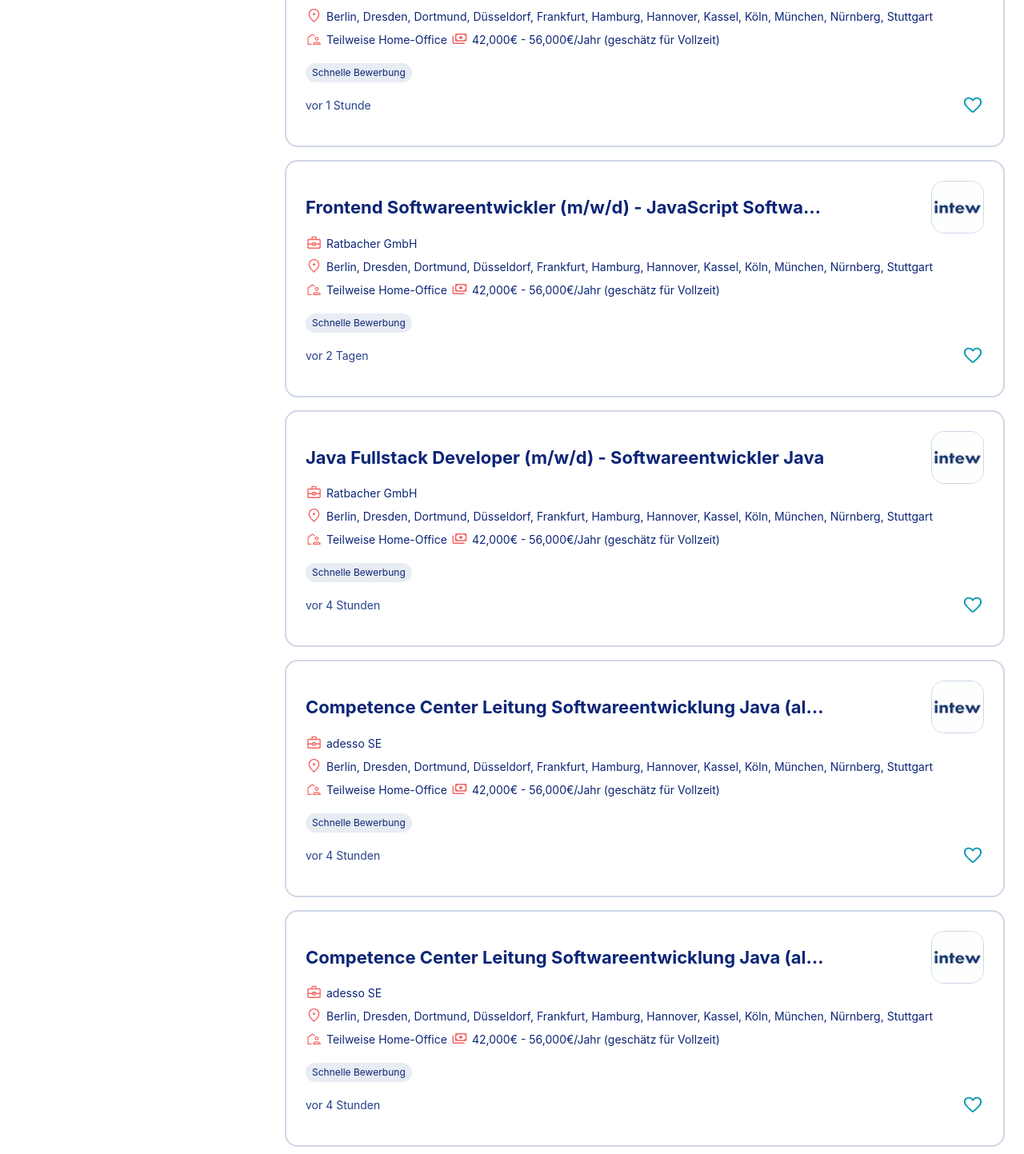
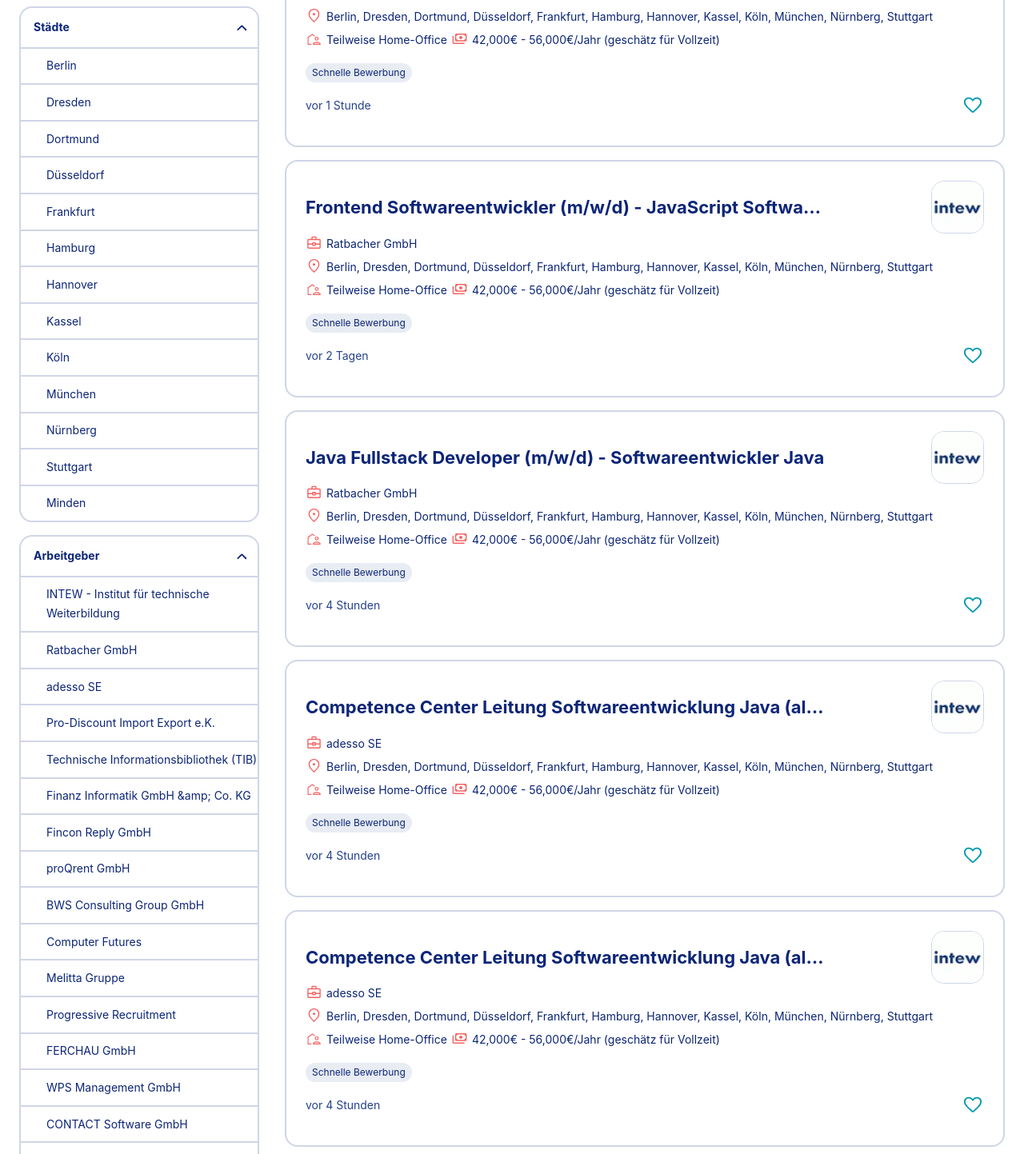
Before and after one commit to MyNameIsCarsten/react-stepstone, a React (Create React App) app: page / in a window 1280 px wide. Shown: the part 636-2079 px from the top of the page at 80% size. Built offline with nearby package versions, Linux system fonts and the light colour scheme.

Commit message:
Added cities and employer filter

```diff
--- a/src/components/jobcard/jobsSlice.ts
+++ b/src/components/jobcard/jobsSlice.ts
@@ -437,6 +437,14 @@
           return new Date(a.date).getTime() - new Date(b.date).getTime();
         });
       }
+
+      if(state.currentFilters['Städte']){
+        state.currentJobs = state.currentJobs.filter(j => j.cities.includes(state.currentFilters['Städte']))
+      }
+
+      if(state.currentFilters['Arbeitgeber']){
+        state.currentJobs = state.currentJobs.filter(j => j.employer.includes(state.currentFilters['Arbeitgeber']))
+      }
     },
 
     setSearch(state, action: PayloadAction<{
--- a/src/components/leftcontent/LeftContent.tsx
+++ b/src/components/leftcontent/LeftContent.tsx
@@ -51,6 +51,15 @@
 const LeftContent: React.FC = () => {
 
   const currentFilters = useSelector((state: RootState) => state.jobs.currentFilters)
+  const currentjobs = useSelector((state: RootState) => state.jobs.currentJobs)
+  const jobsArray: string[][] = currentjobs.map((j) => j.cities);
+  const concatenatedJobsArray: string[] = ([] as string[]).concat(...jobsArray);
+  const uniqueJobArray: string[] = [...new Set(concatenatedJobsArray)];
+
+  const employerArray = currentjobs.map((j) => j.employer);
+  const concatenatedEmployerArray: string[] = ([] as string[]).concat(...employerArray);
+  const uniqueEmployerArray: string[] = [...new Set(concatenatedEmployerArray)];
+
   const dispatch = useDispatch();
 
   const handleDeleteFilter = (filterKey: string) => {
@@ -88,6 +97,8 @@
       <FilterCard topic='Erscheinungsdatum' filters={['Neuer als 24h', 'Neuer als 7 Tage' ]}/>
       <FilterCard topic='Home-Office Optionen' filters={['Teilweise Home-Office', 'Nur Home-Office' ]}/>
       <FilterCard topic='Bewerbungsart' filters={['Auf Unternehmenswebsite', 'Schnelle Bewerbung' ]}/>
+      <FilterCard topic='Städte' filters={uniqueJobArray}/>
+      <FilterCard topic='Arbeitgeber' filters={uniqueEmployerArray}/>
     </div>
   )
 }
--- a/tsconfig.json
+++ b/tsconfig.json
@@ -11,7 +11,7 @@
     // "disableReferencedProjectLoad": true,             /* Reduce the number of projects loaded automatically by TypeScript. */
 
     /* Language and Environment */
-    "target": "es5",                                  /* Set the JavaScript language version for emitted JavaScript and include compatible library declarations. */
+    "target": "es2015",                                  /* Set the JavaScript language version for emitted JavaScript and include compatible library declarations. */
     "lib": ["dom", "es2015"],                                       /* Specify a set of bundled library declaration files that describe the target runtime environment. */
     "jsx": "react",                                /* Specify what JSX code is generated. */
     // "experimentalDecorators": true,                   /* Enable experimental support for legacy experimental decorators. */
```
